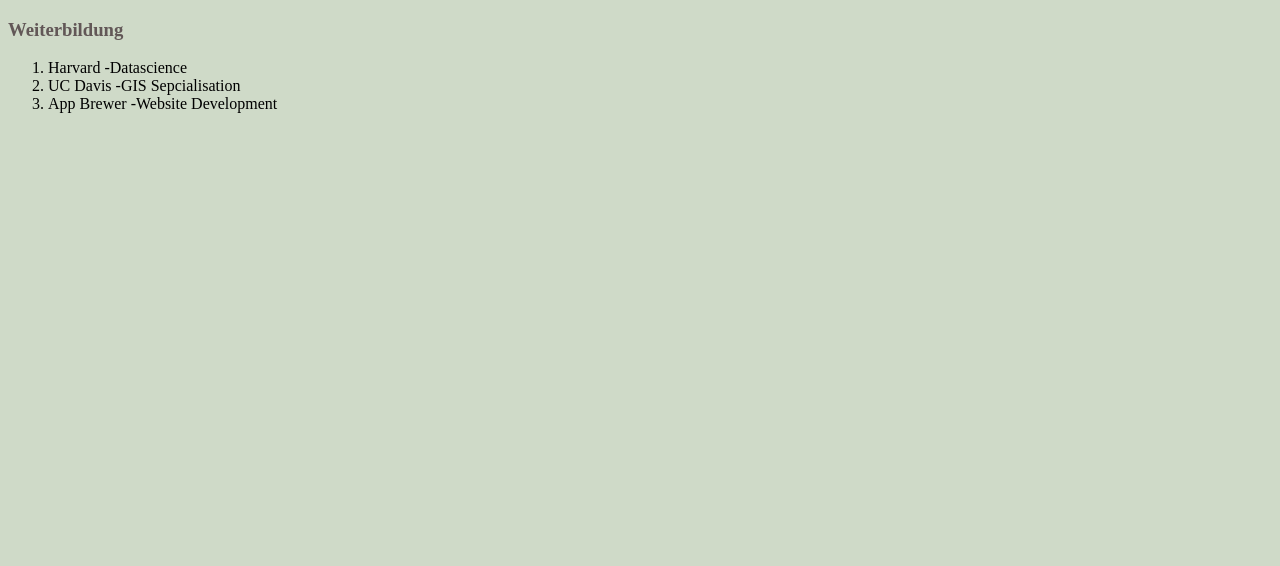
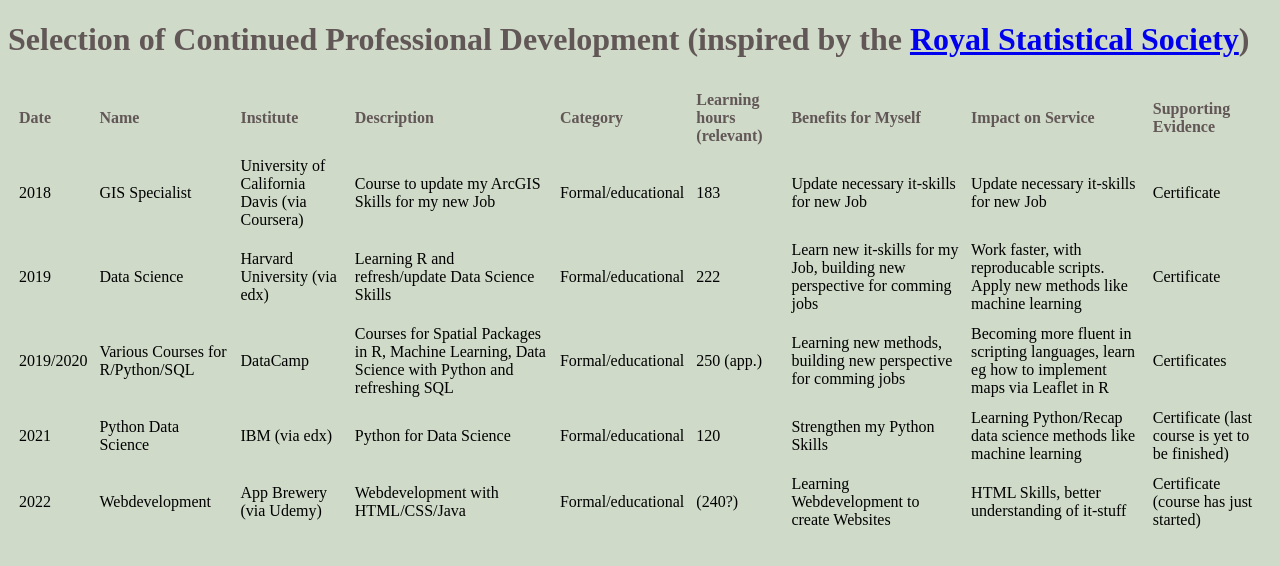
Before and after one commit to beiderSchulz/cv, a plain HTML site: page CPD.html in a window 1280 px wide. Drawn offline with Linux system fonts and the light colour scheme.

Commit message:
cpd udate

```diff
--- a/CPD.html
+++ b/CPD.html
@@ -1,17 +1,85 @@
 <!DOCTYPE html>
 <html lang="en" dir="ltr">
+
 <head>
   <meta charset="utf-8">
-    <title>Weiterbildungen</title>
+  <title>Continued Professional Development</title>
 
   <link rel="stylesheet" href="css/styles.css">
 </head>
+<!-- possible categories: Work based learning | Professional activity | Formal/educational | Self-directed learning -->
+
 <body>
-    <h3>Weiterbildung</h3>
-    <ol>
-      <li>Harvard -Datascience</li>
-      <li>UC Davis -GIS Sepcialisation</li>
-      <li>App Brewer -Website Development</li>
-    </ol>
+  <h1>Selection of Continued Professional Development (inspired by the <a href="www.rss.org.uk">Royal Statistical Society</a>)</h1>
+  <table cellspacing="10">
+    <thead>
+      <tr>
+        <th>Date</th>
+        <th>Name</th>
+        <th>Institute</th>
+        <th>Description</th>
+        <th>Category</th>
+        <th>Learning hours (relevant)</th>
+        <th>Benefits for Myself</th>
+        <th>Impact on Service</th>
+        <th>Supporting Evidence</th>
+      </tr>
+    </thead>
+    <tr>
+      <td>2018</td>
+      <td>GIS Specialist</td>
+      <td>University of California Davis (via Coursera)</td>
+      <td>Course to update my ArcGIS Skills for my new Job</td>
+      <td>Formal/educational</td>
+      <td>183</td>
+      <td>Update necessary it-skills for new Job</td>
+      <td>Update necessary it-skills for new Job</td>
+      <td>Certificate</td>
+    </tr>
+    <tr>
+      <td>2019</td>
+      <td>Data Science</td>
+      <td>Harvard University (via edx)</td>
+      <td>Learning R and refresh/update Data Science Skills</td>
+      <td>Formal/educational</td>
+      <td>222</td>
+      <td>Learn new it-skills for my Job, building new perspective for comming jobs</td>
+      <td>Work faster, with reproducable scripts. Apply new methods like machine learning</td>
+      <td>Certificate</td>
+    </tr>
+    <tr>
+      <td>2019/2020</td>
+      <td>Various Courses for R/Python/SQL</td>
+      <td>DataCamp</td>
+      <td>Courses for Spatial Packages in R, Machine Learning, Data Science with Python and refreshing SQL</td>
+      <td>Formal/educational</td>
+      <td>250 (app.)</td>
+      <td>Learning new methods, building new perspective for comming jobs</td>
+      <td>Becoming more fluent in scripting languages, learn eg how to implement maps via Leaflet in R</td>
+      <td>Certificates</td>
+    </tr>
+    <tr>
+      <td>2021</td>
+      <td>Python Data Science</td>
+      <td>IBM (via edx)</td>
+      <td>Python for Data Science</td>
+      <td>Formal/educational</td>
+      <td>120</td>
+      <td>Strengthen my Python Skills</td>
+      <td>Learning Python/Recap data science methods like machine learning</td>
+      <td>Certificate (last course is yet to be finished)</td>
+    </tr>
+    <tr>
+      <td>2022</td>
+      <td>Webdevelopment</td>
+      <td>App Brewery (via Udemy)</td>
+      <td>Webdevelopment with HTML/CSS/Java</td>
+      <td>Formal/educational</td>
+      <td>(240?)</td>
+      <td>Learning Webdevelopment to create Websites</td>
+      <td>HTML Skills, better understanding of it-stuff</td>
+      <td>Certificate (course has just started)</td>
+    </tr>
 </body>
+
 </html>
```
Lines whose indentation alone changed are shown as unchanged.
